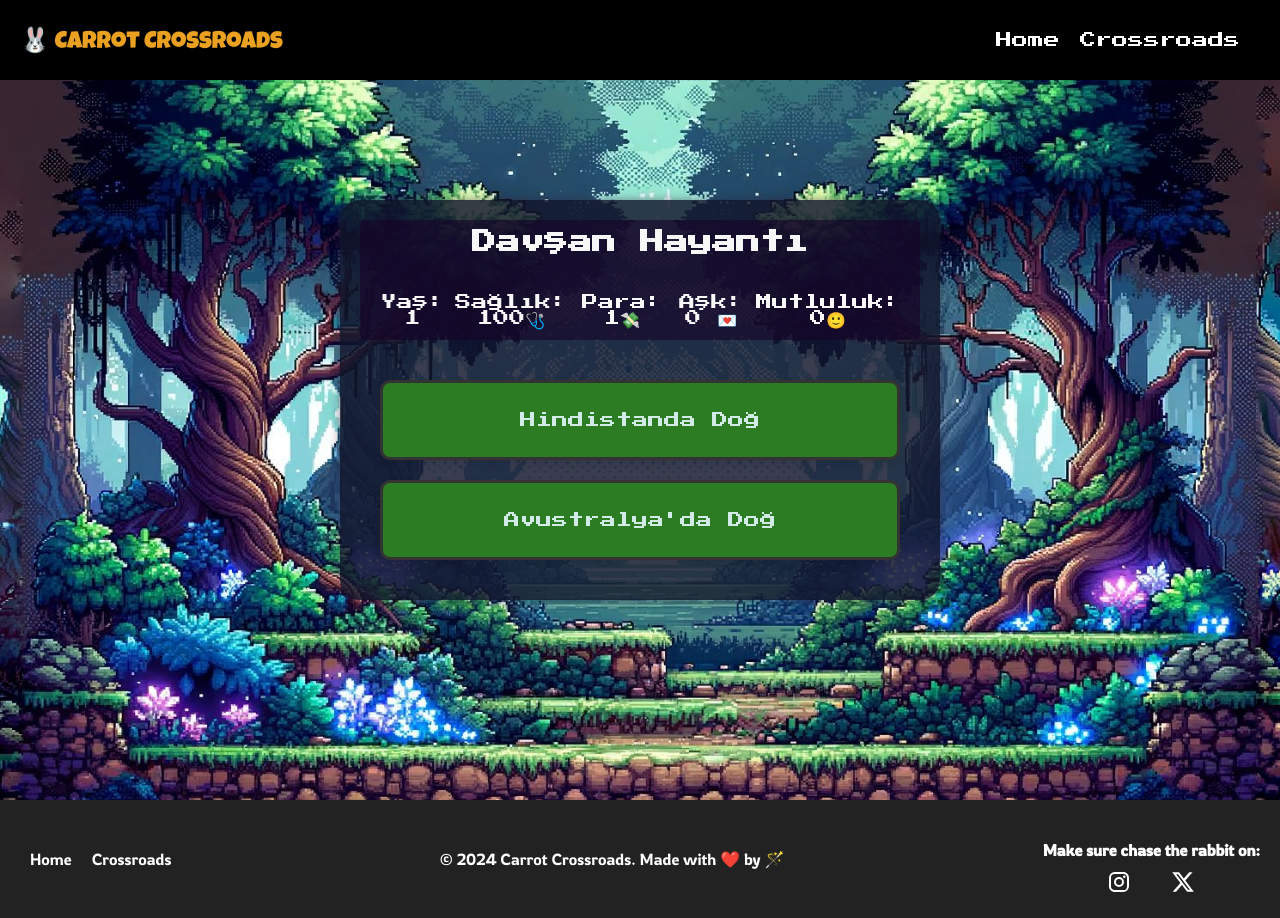
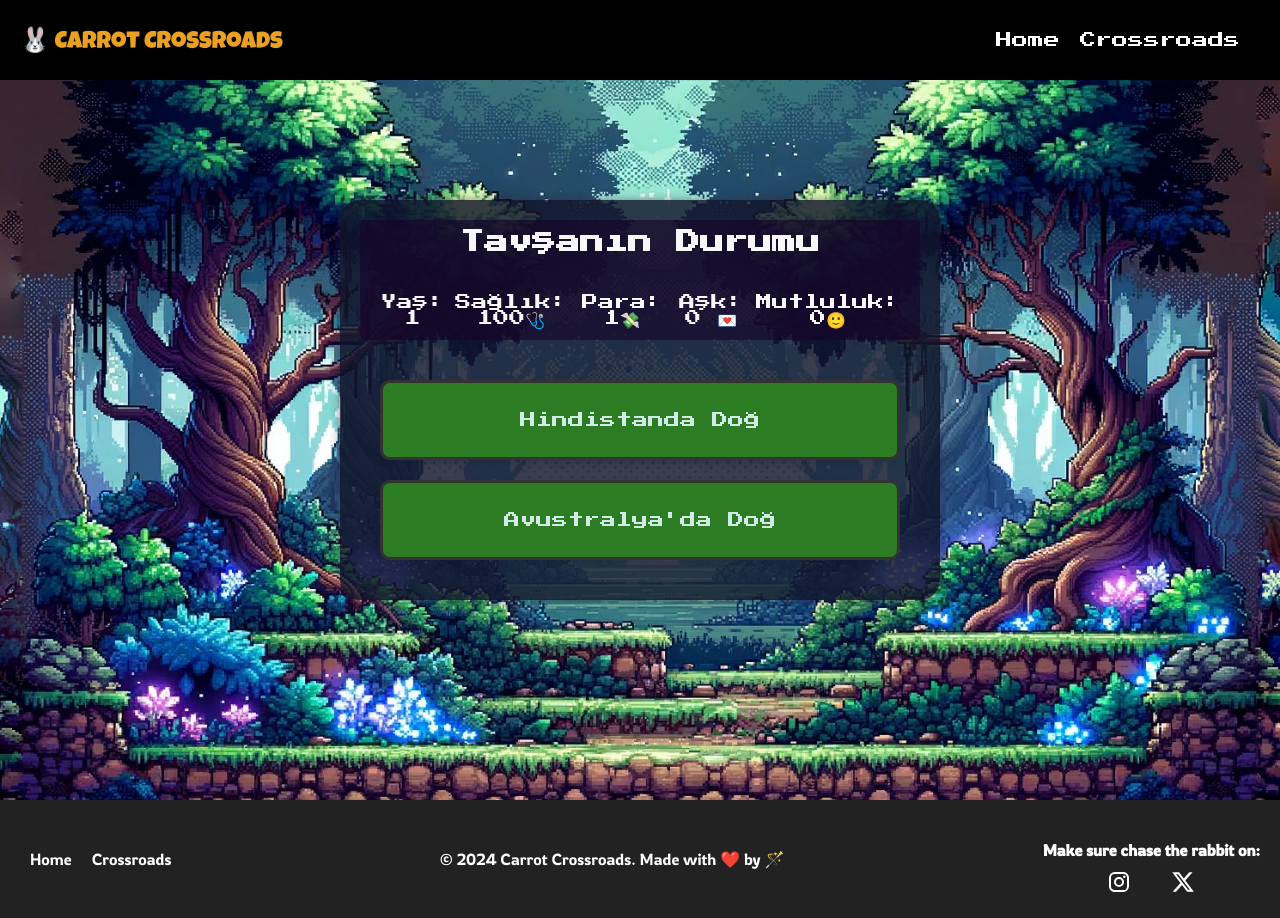
Before and after one commit to uluutku/CarrotCrossroads, a React (Vite) app: page /game in a window 1280 px wide. Built offline with nearby package versions, Linux system fonts and the light colour scheme; the HTML template or start-up script is replaced by a standard one.

Commit message:
chore: Update page header text for better clarity

```diff
--- a/src/GameEngine/Engine.jsx
+++ b/src/GameEngine/Engine.jsx
@@ -194,7 +194,7 @@ function Engine() {
       <div className="game-page">
         <div className="game-container">
           <header>
-            <h1>Davşan Hayantı</h1>
+            <h1>Tavşanın Durumu</h1>
             <div className="stats">
               <p>Yaş: {age}</p>
               <p>Sağlık: {health}🩺</p>
@@ -205,7 +205,7 @@ function Engine() {
           </header>
           <section>
             {animating ? (
-              <div className="loading">Zaman geşiyor...</div>
+              <div className="loading">Zaman geçiyor...</div>
             ) : (
               <LifeStage
                 choices={filterChoices()}
```
